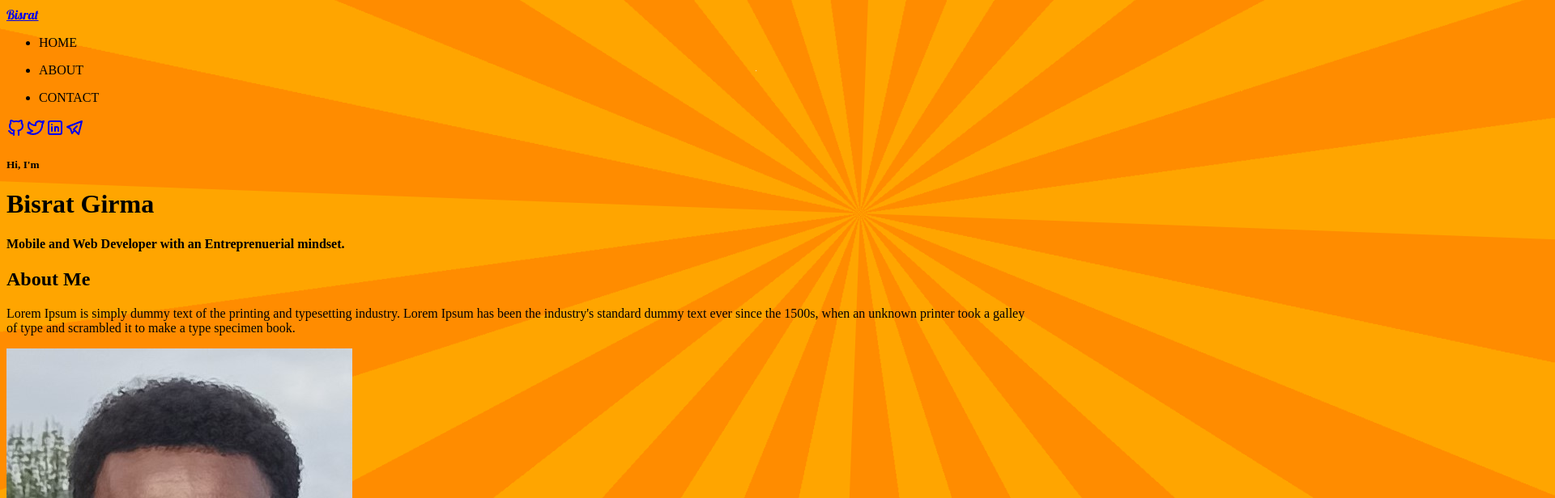
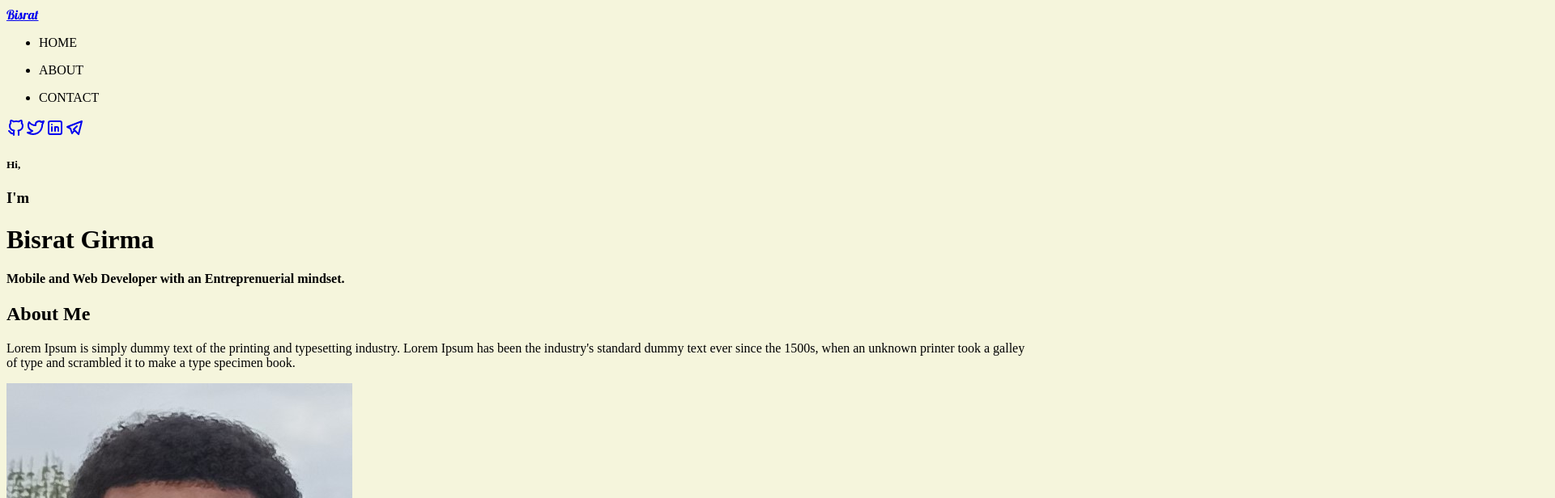
Before and after one commit to BisratGirma/portfolio-next, a Next.js app: page / in a window 1280 px wide. Shown: the top 616 px of the page at 81% size, 1920 px wide, since content can reach past the window. Built offline with nearby package versions, Linux system fonts and the light colour scheme.

Commit message:
design change hero #3

```diff
--- a/components/Hero.tsx
+++ b/components/Hero.tsx
@@ -2,29 +2,19 @@ import React from "react";
 
 export const Hero = () => {
   return (
-    <div className="w-full h-[300px] overflow-hidden -z-10">
-      <div className="inner">
-        <div className="gradient-wrap">
-          <div className="gradient"></div>
-        </div>
-        <div className="gradient-wrap">
-          <div className="gradient"></div>
-        </div>
-      </div>
-      <div>
-        <div className=" h-[800px] w-[720px] p-6 flex flex-col bg-white">
-          <h5>Hi, I&apos;m</h5>
-          <h1 className="text-6xl ">Bisrat Girma</h1>
+    <div className="w-11/12 h-[600px] flex justify-center">
+
+        <div className=" h-[550px] w-full p-6 rounded-md bg-opacity-90 flex flex-col justify-center items-start bg-white">
+          <h5>Hi,</h5>
+          <div className="flex items-end" ><h3>I&apos;m </h3> <h1 className="text-6xl ">Bisrat Girma</h1></div>
           <h4 className="text-2x">
             Mobile and Web Developer with an Entreprenuerial
             mindset.
           </h4>
         </div>
 
-        <div>
-          <div className="absolute top-[25%] left-[79%] z-40 w-24 h-24 border-[0.5px] bg-amber-400 border-amber-500 rounded-full" />
-        </div>
-      </div>
+
+
     </div>
   );
 };
--- a/components/Projects.tsx
+++ b/components/Projects.tsx
@@ -30,7 +30,7 @@ const Projects = ({ projects }: Props) => {
                   {element.title}
                 </h3>
 
-                <p className="text-[16px]">
+                <p className="text-[16px] w-96">
                   {element.description.length > 150
                     ? element.description.substring(
                         150,
--- a/styles/globals.css
+++ b/styles/globals.css
@@ -95,13 +95,13 @@ body {
 }
 
 .inner {
-  width: 180%;
-  height: 360%;
+  width: 50%;
+  height: 100%;
   border-radius: 1000px;
   z-index: -100;
   position: absolute;
-  top: 33%;
-  left: 83%;
+  top: 50%;
+  left: 50%;
   transform: translate(-50%, -50%);
   animation: spin 1000s linear infinite;
   overflow: hidden;
@@ -127,8 +127,8 @@ body {
 }
 
 .gradient {
-  width: 100%;
-  height: 200%;
+  width: 50%;
+  height: 100%;
   background: linear-gradient(
       180deg,
       transparent 50%,
```
